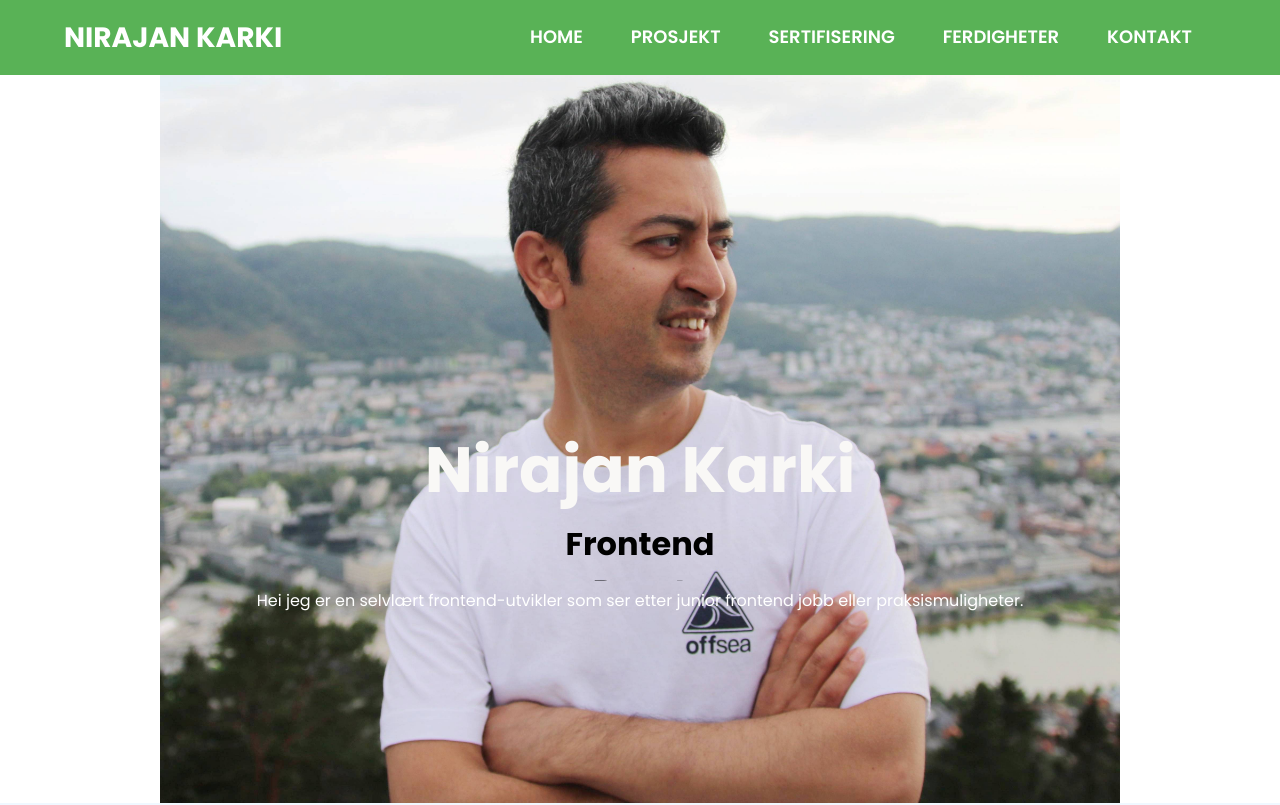
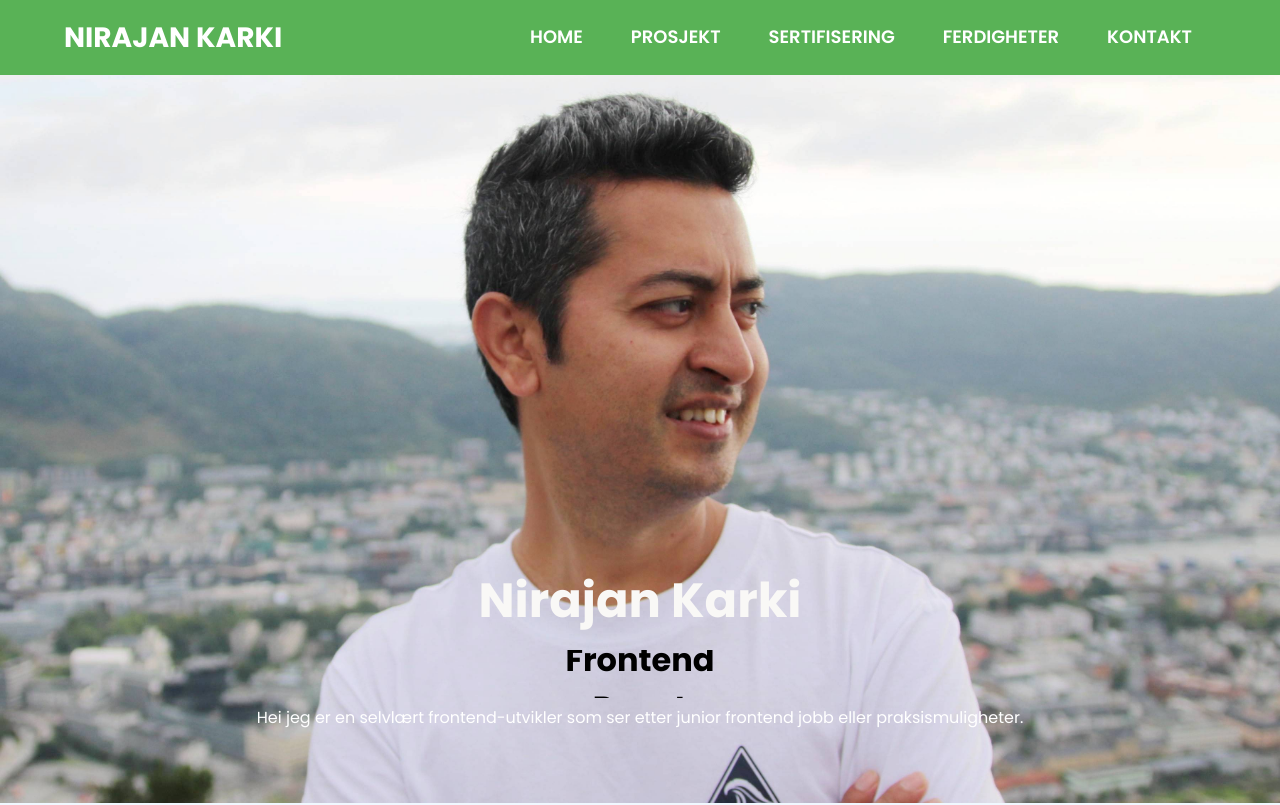
Before and after one commit to nirajan1985/portfolio-website, a React (Create React App) app: page / in a window 1280 px wide. Shown: the top 805 px of the page. Built offline with nearby package versions, Linux system fonts and the light colour scheme.

Commit message:
increase photo width

```diff
--- a/src/components/intro/Intro.css
+++ b/src/components/intro/Intro.css
@@ -7,20 +7,21 @@
   height: 50.2rem;
   background-origin: content-box;
   color: white;
+  width: 100%;
 }
 .intro_container-left {
   display: flex;
   flex-direction: column;
   align-items: center;
   flex-wrap: wrap;
-  margin-top: 23rem;
+  margin-top: 32rem;
   padding-left: 2rem;
   padding-right: 2rem;
   row-gap: 0.5rem;
 }
 
 .i-name {
-  font-size: 4rem;
+  font-size: 3rem;
   color: rgb(249, 248, 246);
 }
 .i-title {
```
